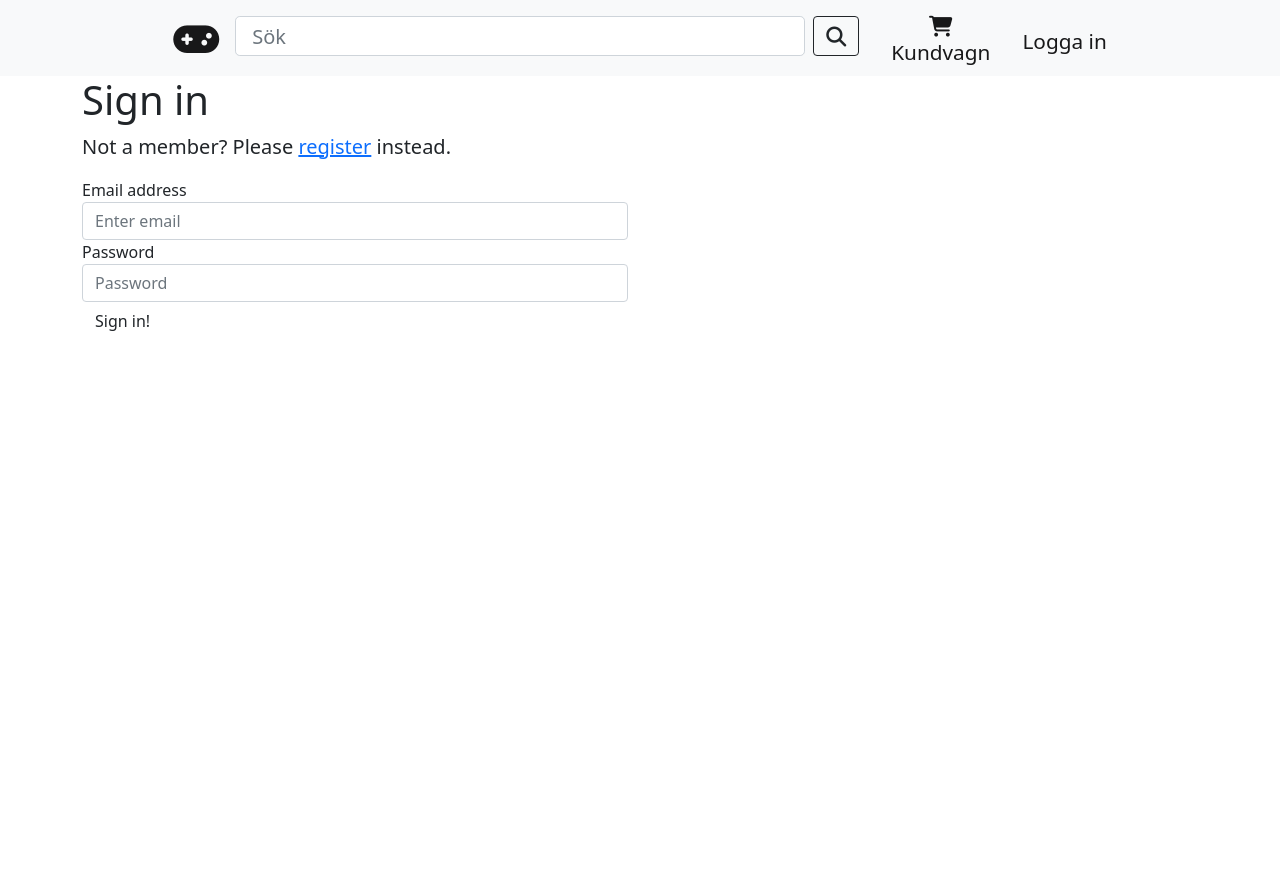
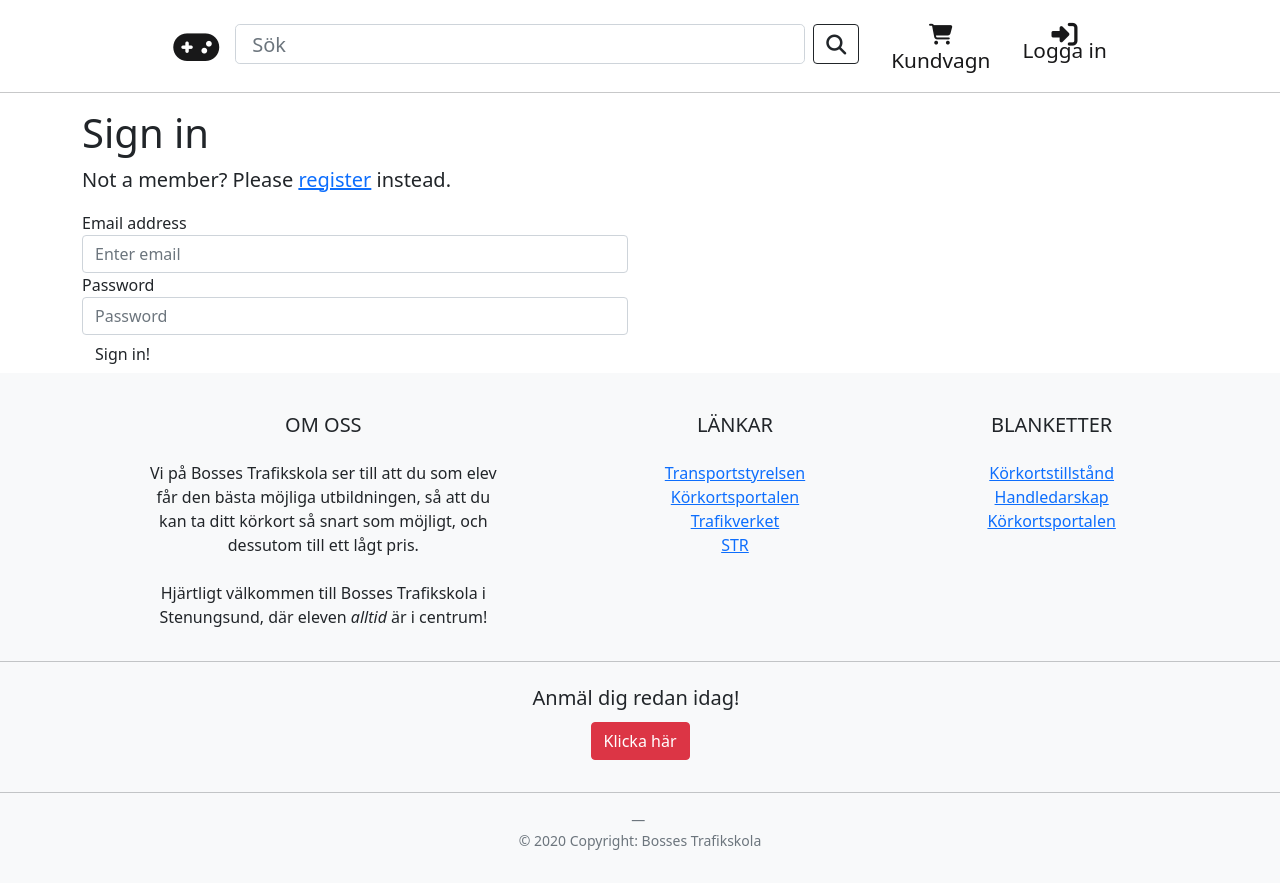
Before and after one commit to FabianAronsson/Ecommerce-Webpage, an Angular app in the folder client/: page /login in a window 1280 px wide. Shown: the top 888 px of the page. Before the commit the page ends 800 px from the top, so only its background shows below. Built offline with nearby package versions, Linux system fonts and the light colour scheme.

Commit message:
Fixed navbar and added semi functional footer

```diff
--- a/client/src/app/app.component.css
+++ b/client/src/app/app.component.css
@@ -9,8 +9,12 @@ nav a {
     font-size: 1.3rem;
 }
 
+.topNavbar {
+    margin-top: 0.5rem;
+}
+
 nav a:hover {
-    color: #323233;
+    color: #6c6c6d;
 }
 
 .searchBar>.form-control,
@@ -38,3 +42,9 @@ nav a:hover {
 .logoutButton:hover {
     color: #959595;
 }
+
+.ruler {
+    margin: 0;
+    margin-bottom: 1rem;
+    margin-top: 0.5rem;
+}
--- a/client/src/app/app.component.html
+++ b/client/src/app/app.component.html
@@ -1,5 +1,5 @@
-<nav class="navbar navbar-expand-lg sticky-top navbar-light bg-light ">
-    <div class="container-fluid  ">
+<nav class="navbar navbar-expand-lg topNavbar sticky-top navbar-light">
+    <div class="container-fluid">
         <div class="d-flex  mt-2 m-auto ">
             <a class="navbar-brand" routerLink="/">
                 <i class="fas fa-gamepad fa-2x" style="font-size: 2.3rem;"></i>
@@ -18,7 +18,8 @@
                     </a>
                 </li>
                 <li *ngIf="!auth.isLoggedIn()">
-                    <a routerLink="/login">Logga in</a>
+                    <a class="text-center d-flex flex-column " routerLink="/login">
+                        <i class="fas fa-sign-in-alt fa-lg"></i>Logga in</a>
                 </li>
                 <li *ngIf="auth.isLoggedIn()">
 
@@ -27,8 +28,10 @@
                     </a>
 
                 </li>
-                <li *ngIf="auth.isLoggedIn()" class="logoutButton pt-3">
-                    <a (click)="auth.logout()">Logga ut</a>
+                <li *ngIf="auth.isLoggedIn()" class="logoutButton">
+                    <a (click)="auth.logout()" class="text-center d-flex flex-column ">
+                        <i class="fas fa-sign-out-alt fa-lg"></i> Logga ut
+                    </a>
                 </li>
             </ul>
         </div>
@@ -36,7 +39,9 @@
           <span class="navbar-toggler-icon"></span>
         </button>
     </div>
+
 </nav>
+<hr class="ruler">
 
 <div class="offcanvas offcanvas-end" tabindex="-1" id="offcanvasRight" aria-labelledby="offcanvasRightLabel">
     <div class="offcanvas-header">
@@ -44,33 +49,43 @@
         <button type="button" class="btn-close text-reset" data-bs-dismiss="offcanvas" aria-label="Close"></button>
     </div>
     <div class="offcanvas-body">
-        <nav class="navbar navbar-expand-lg sticky-top navbar-light bg-light ">
+        <hr class="ruler">
+        <nav class="navbar navbar-light">
             <div class="container-fluid">
                 <div class="d-flex mt-2 m-auto">
                     <ul class="nav flex-column">
                         <li>
-                            <!--Should have an ngif for generating the cart-->
                             <a class="text-center d-flex flex-column mb-4 mt-2" data-bs-dismiss="offcanvas" routerLink="/profile">
                                 <i class="fas fa-shopping-cart"></i> Kundvagn
                             </a>
                         </li>
+
                         <li *ngIf="!auth.isLoggedIn()" class="mb-4">
                             <a data-bs-dismiss="offcanvas" routerLink="/login">Logga in</a>
                         </li>
+
                         <li *ngIf="auth.isLoggedIn()" class="mb-4">
                             <a class="text-center d-flex flex-column" data-bs-dismiss="offcanvas" routerLink="/profile">
                                 <i class="far fa-user fa-lg"></i> Min profil
                             </a>
                         </li>
                         <li *ngIf="auth.isLoggedIn()" data-bs-dismiss="offcanvas" class="mb-4">
-                            <a (click)="auth.logout()">Logga ut</a>
+                            <a (click)="auth.logout()" class="text-center d-flex flex-column ">
+                                <i class="fas fa-sign-out-alt"></i> Logga ut
+                            </a>
                         </li>
                     </ul>
                 </div>
             </div>
         </nav>
+        <hr class="ruler">
     </div>
 </div>
+
+
+
+
+
 
 <router-outlet></router-outlet>
 
--- a/client/src/app/login/login.component.ts
+++ b/client/src/app/login/login.component.ts
@@ -17,7 +17,7 @@ export class LoginComponent {
   login() {
     this.auth.login(this.credentials).subscribe(
       () => {
-        this.router.navigateByUrl("/profile");
+        this.router.navigateByUrl("/");
       },
       err => {
         console.error(err);
--- a/client/src/index.html
+++ b/client/src/index.html
@@ -17,6 +17,69 @@
 
 <body>
     <app-root></app-root>
+
+    <footer class="page-footer font-small  bg-light pt-4 text-dark">
+        <div class="container text-center text-md-left">
+            <div class="row">
+                <div class="col-md-4 mx-auto">
+                    <h5 class="font-weight-bold text-uppercase mt-3 mb-4">Om oss</h5>
+                    <p>Vi på Bosses Trafikskola ser till att du som elev får den bästa möjliga utbildningen, så att du kan ta ditt körkort så snart som möjligt, och dessutom till ett lågt pris.
+                        <br><br> Hjärtligt välkommen till Bosses Trafikskola i Stenungsund, där eleven <em>alltid</em> är i centrum!</p>
+                </div>
+
+                <div class="col-md-2 mx-auto">
+                    <h5 class="font-weight-bold text-uppercase mt-3 mb-4">Länkar</h5>
+                    <div class="footer-links mx-auto">
+                        <ul class="list-inline">
+                            <li>
+                                <a href="https://www.transportstyrelsen.se/sv/vagtrafik/">Transportstyrelsen</a>
+                            </li>
+                            <li>
+                                <a href="https://www.transportstyrelsen.se/korkort">Körkortsportalen</a>
+                            </li>
+                            <li>
+                                <a href="https://www.trafikverket.se/">Trafikverket</a>
+                            </li>
+                            <li>
+                                <a href="https://www.str.se/">STR</a>
+                            </li>
+                        </ul>
+                    </div>
+                </div>
+                <div class="col-md-2 mx-auto">
+                    <h5 class="font-weight-bold text-uppercase mt-3 mb-4">Blanketter</h5>
+                    <div class="footer-links mx-auto">
+                        <ul class="list-inline">
+                            <li>
+                                <a href="http://www.korkortsportalen.se/e-tjanster-blanketter/Information-om-ansokan-om-korkortstillstand-for-grupp-/">Körkortstillstånd</a>
+                            </li>
+                            <li>
+                                <a href="http://www.korkortsportalen.se/e-tjanster-blanketter/Ansokan-om-handledarskap-steg-1/">Handledarskap</a>
+                            </li>
+                            <li>
+                                <a href="http://www.korkortsportalen.se/e-tjanster/">Körkortsportalen</a>
+                            </li>
+                        </ul>
+                    </div>
+                </div>
+            </div>
+        </div>
+
+        <hr>
+
+        <ul class="list-unstyled list-inline text-center py-2">
+            <li class="list-inline-item">
+                <h5 class="mb-1">Anmäl dig redan idag!</h5>
+            </li>
+            <li class="py-2">
+                <a href="#cAction" class="btn btn-danger btn-rounded">Klicka här</a>
+            </li>
+        </ul>
+        <hr>
+        <div class="text-center py-3 blockquote-footer">
+            <p>© 2020 Copyright: Bosses Trafikskola</p>
+        </div>
+    </footer>
 </body>
 
 </html>
--- a/client/src/styles.css
+++ b/client/src/styles.css
@@ -1 +1,9 @@
 /* You can add global styles to this file, and also import other style files */
+
+footer {
+    color: #fff;
+}
+
+.footer-links {
+    padding-left: -5vw;
+}
```
Also changed, not shown: client/src/app/home/home.component.html (+5 -5 lines).
